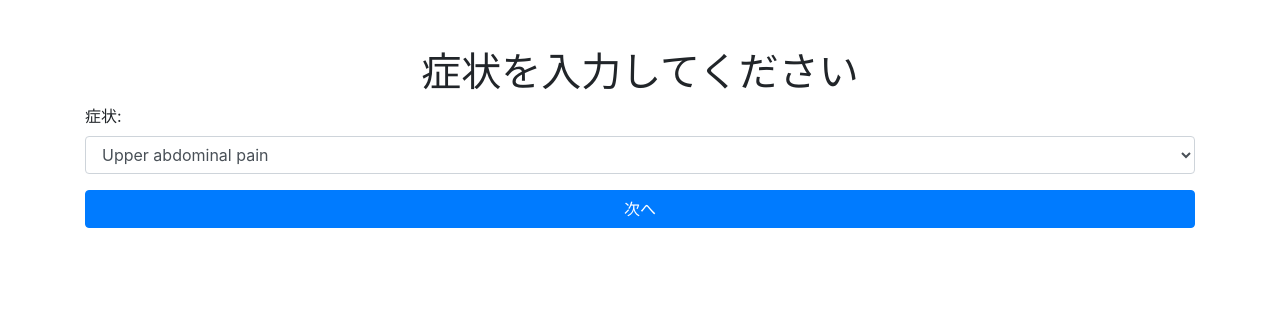
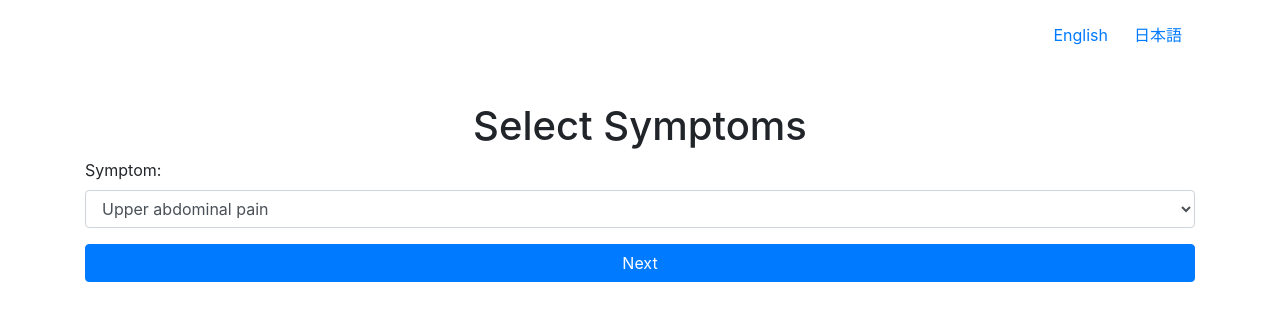
Before and after one commit to nhatlieu/telemedicine_prototype, a Flask app: page / in a window 1280 px wide. Shown: the top 321 px of the page. Run offline with Flask 3, Linux system fonts and the light colour scheme; some libraries are stand-ins or nearby versions.

Commit message:
Update index.html

```diff
--- a/templates/index.html
+++ b/templates/index.html
@@ -6,24 +6,28 @@
     <link rel="stylesheet" href="https://stackpath.bootstrapcdn.com/bootstrap/4.3.1/css/bootstrap.min.css">
     <title>症状選択</title>
     <style>
-        body {
-            font-size: 16px; /* 基本的なフォントサイズ */
-        }
+        body { font-size: 16px; }
     </style>
 </head>
 <body>
+    <div class="container mt-3">
+        <div class="d-flex justify-content-end">
+            <a href="{{ url_for('switch_language', language='en') }}" class="btn btn-link">English</a>
+            <a href="{{ url_for('switch_language', language='ja') }}" class="btn btn-link">日本語</a>
+        </div>
+    </div>
     <div class="container mt-5">
-        <h1 class="text-center">症状を入力してください</h1>
+        <h1 class="text-center">{{ lang_data.title }}</h1>
         <form method="post" action="/initial_diagnosis">
             <div class="form-group">
-                <label for="symptom">症状:</label>
+                <label for="symptom">{{ lang_data.symptom }}</label>
                 <select id="symptom" name="symptom" class="form-control">
                     {% for symptom in symptoms_list %}
                         <option value="{{ symptom }}">{{ symptom }}</option>
                     {% endfor %}
                 </select>
             </div>
-            <button type="submit" class="btn btn-primary btn-block">次へ</button>
+            <button type="submit" class="btn btn-primary btn-block">{{ lang_data.next_button }}</button>
         </form>
     </div>
 </body>
```
